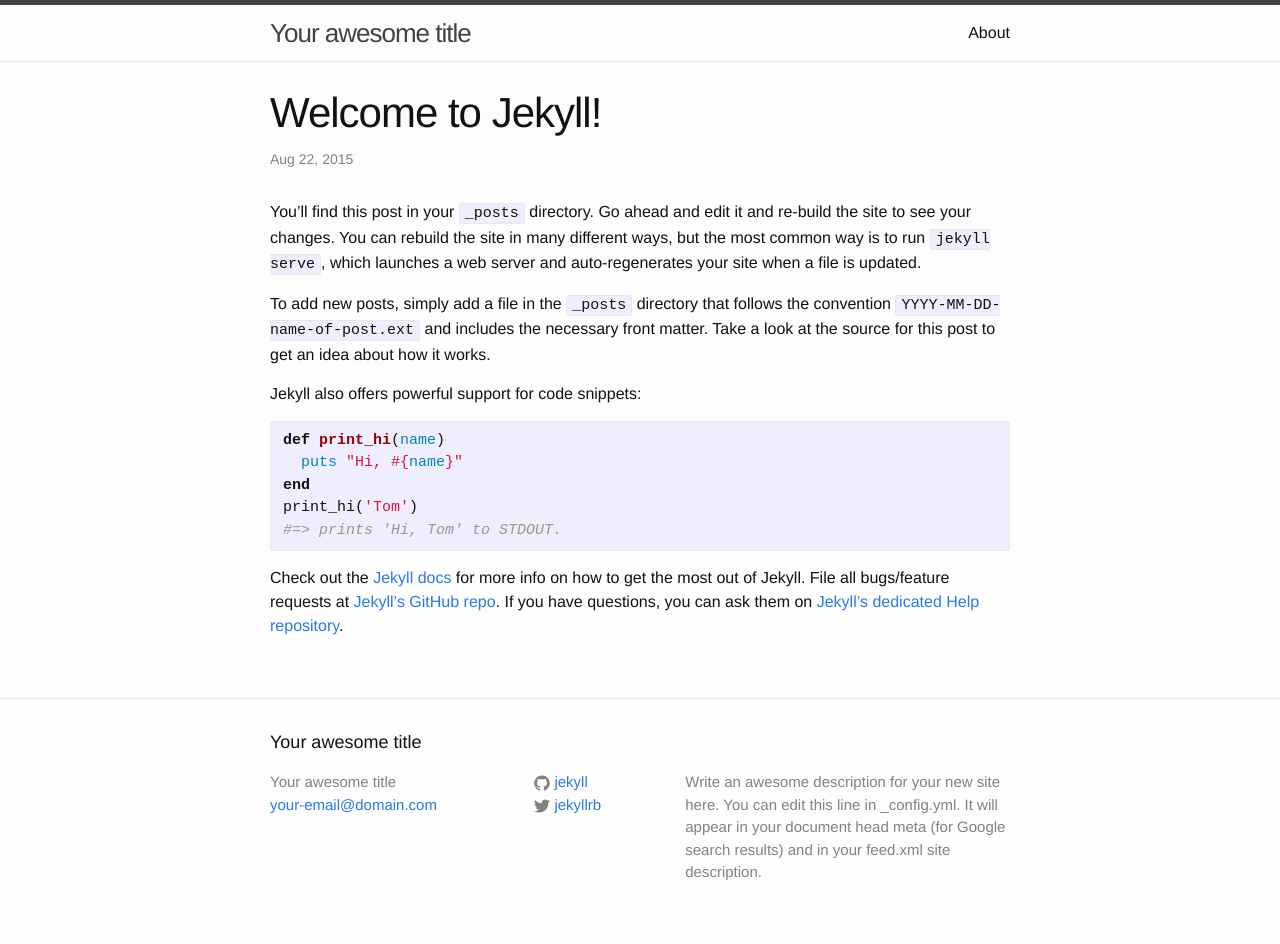
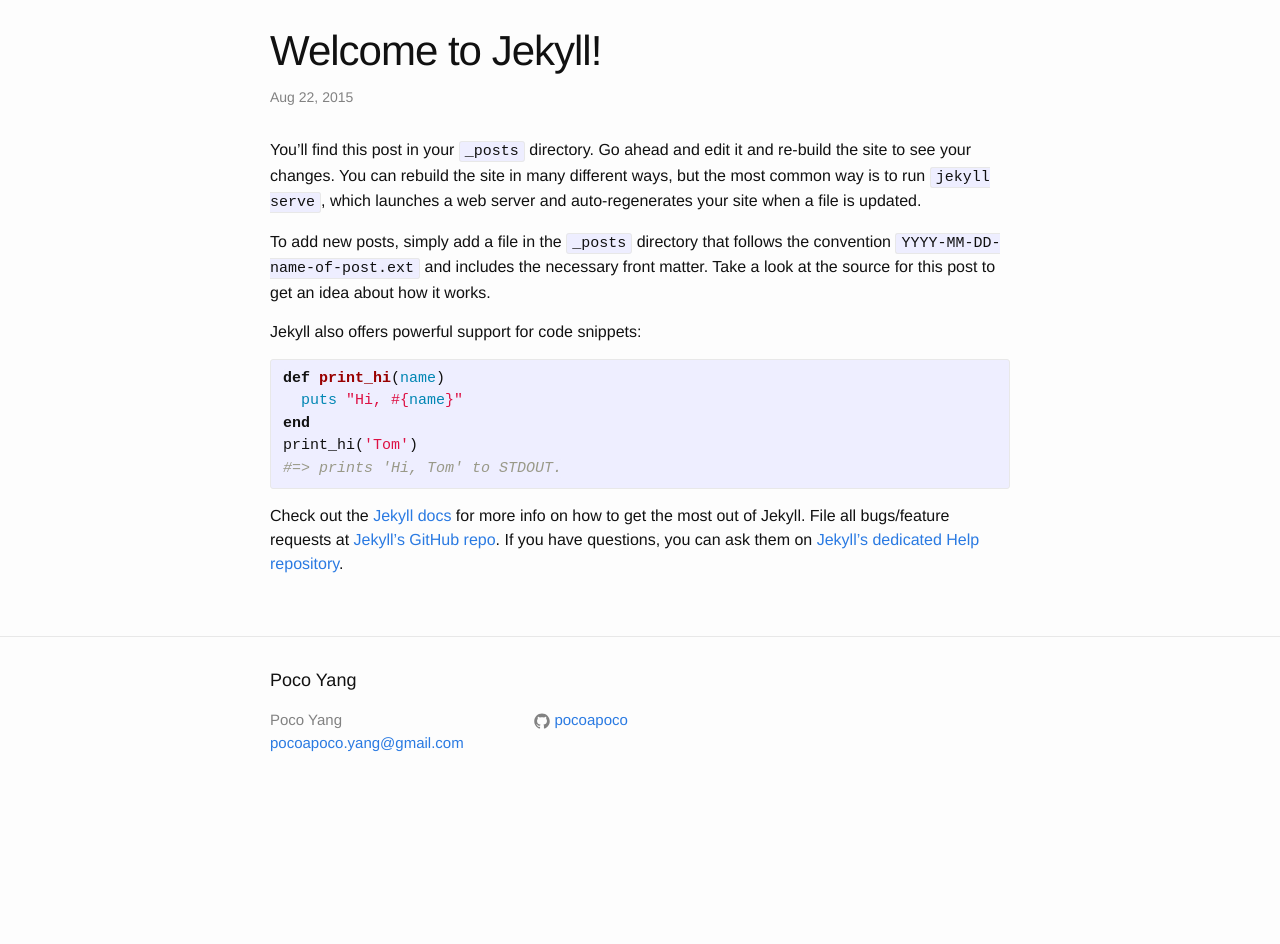
Before and after one commit to pocoapoco/pocoapoco.github.io, a Jekyll site: the page built from _posts/2015-08-22-welcome-to-jekyll.markdown, in a window 1280 px wide. Built offline with Jekyll 4.4.1, drawn with Linux system fonts in a browser that asks for light colours; after the commit the page ends 900 px from its top, so only the background shows below that.

Commit message:
add excerpt separator

```diff
--- a/_config.yml
+++ b/_config.yml
@@ -1,14 +1,13 @@
 # Site settings
-title: Your awesome title
-email: your-email@domain.com
-description: > # this means to ignore newlines until "baseurl:"
-  Write an awesome description for your new site here. You can edit this
-  line in _config.yml. It will appear in your document head meta (for
-  Google search results) and in your feed.xml site description.
+title: Poco Yang
+email: pocoapoco.yang@gmail.com
+description:  # this means to ignore newlines until "baseurl:"
+  ""
 baseurl: "" # the subpath of your site, e.g. /blog/
-url: "http://yourdomain.com" # the base hostname & protocol for your site
-twitter_username: jekyllrb
-github_username:  jekyll
+url: "http://pocoapoco.github.io" # the base hostname & protocol for your site
+github_username:  pocoapoco
+excerpt_separator: <!--more-->
+
 
 # Build settings
 markdown: kramdown
--- a/_layouts/default.html
+++ b/_layouts/default.html
@@ -2,10 +2,8 @@
 <html>
 
   {% include head.html %}
-
   <body>
 
-    {% include header.html %}
 
     <div class="page-content">
       <div class="wrapper">
--- a/_posts/2015-08-22-welcome-to-jekyll.markdown
+++ b/_posts/2015-08-22-welcome-to-jekyll.markdown
@@ -23,3 +23,5 @@
 [jekyll]:      http://jekyllrb.com
 [jekyll-gh]:   https://github.com/jekyll/jekyll
 [jekyll-help]: https://github.com/jekyll/jekyll-help
+
+<!--more-->
--- a/index.html
+++ b/index.html
@@ -18,6 +18,9 @@
 
 	<p> Hi, I'm <b>Sijing Yang</b>.</p>
 
+      </div>
+    </div>
+  </body>
 </html>
 
 <div class="home">
```
